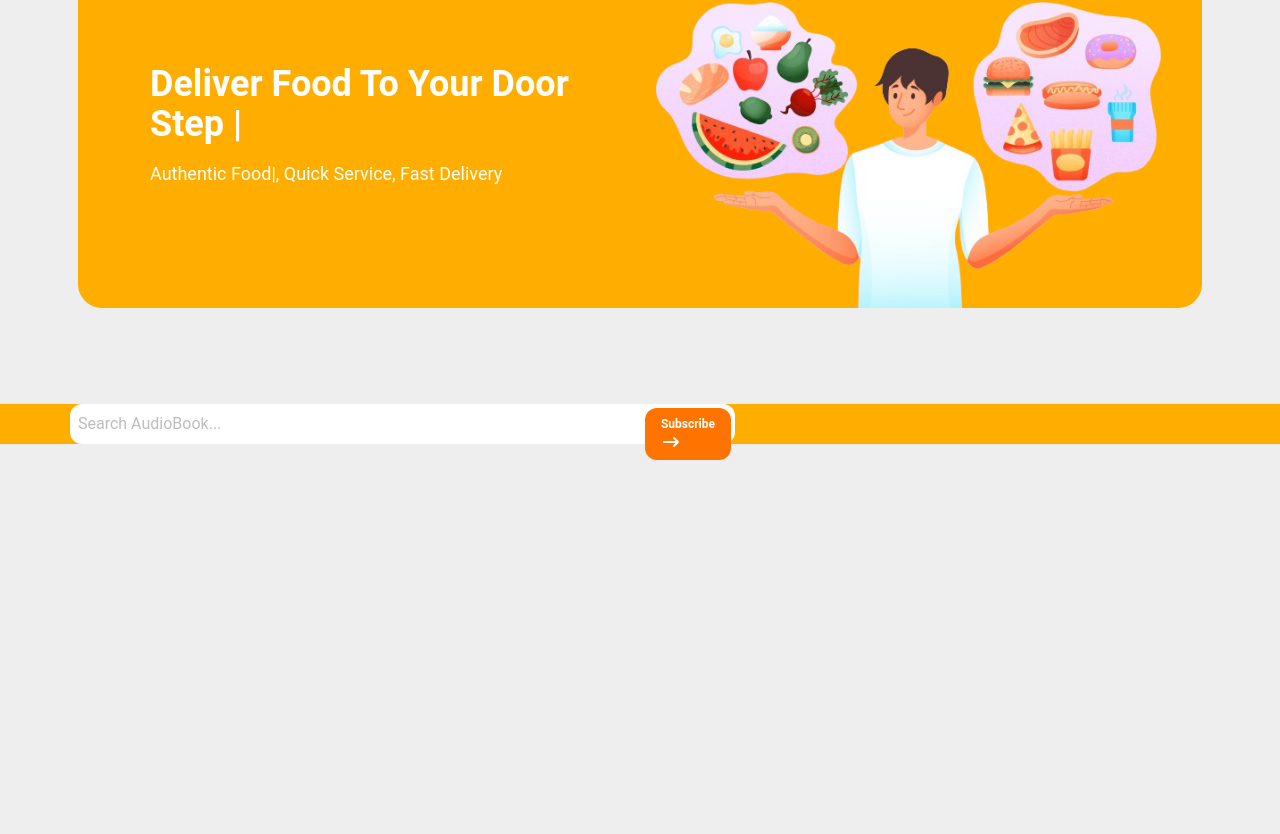
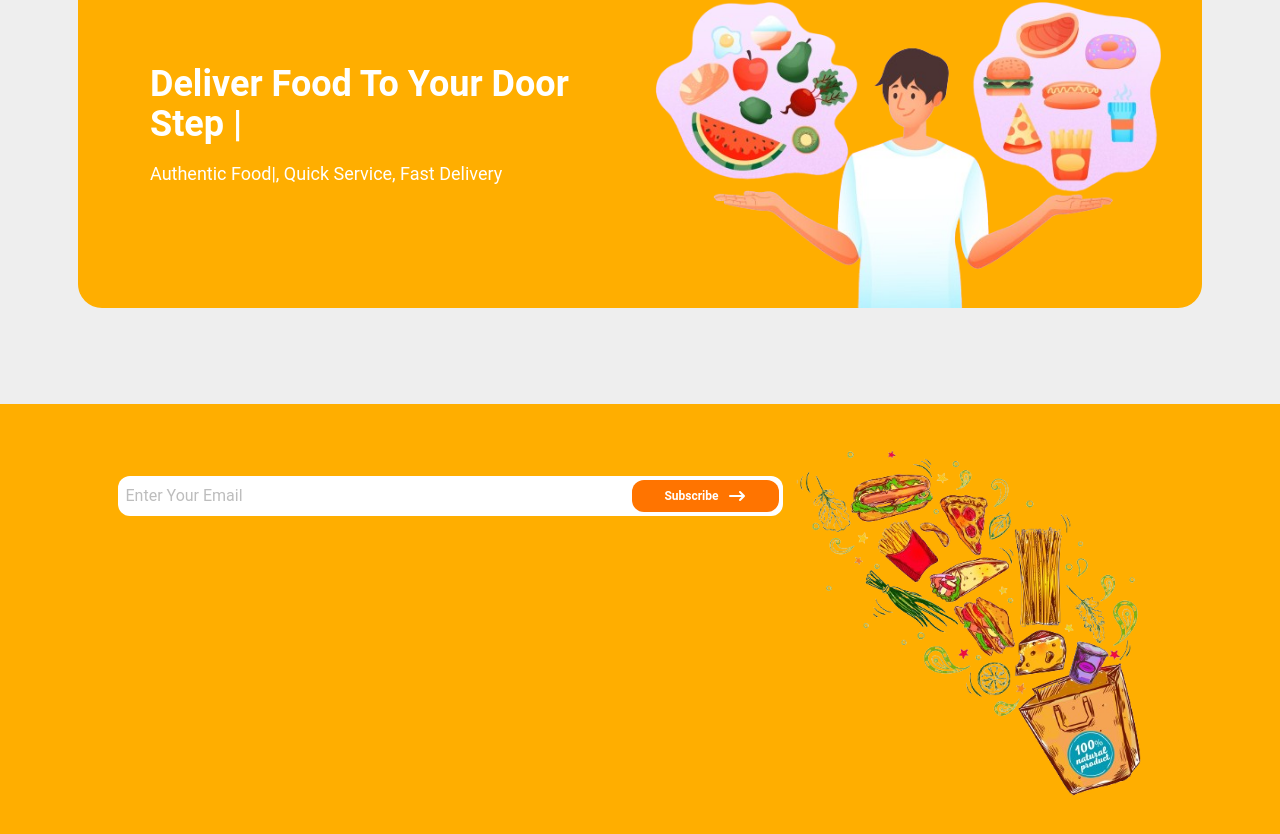
Before and after one commit to codeninja-404/quad-food-client, a React (Vite) app: page / in a window 1280 px wide. Shown: the part 220-1054 px from the top of the page. Before the commit the page ends 800 px from the top, so only its background shows below. Built offline with nearby package versions, Linux system fonts and the light colour scheme.

Commit message:
styling footer

```diff
--- a/src/Components/Footer/Footer.jsx
+++ b/src/Components/Footer/Footer.jsx
@@ -1,21 +1,32 @@
-import { Button } from '@material-tailwind/react';
+import { Button } from "@material-tailwind/react";
 import { HiArrowNarrowRight } from "react-icons/hi";
+import footerImg from "../../assets/Images/Image2.png";
 const Footer = () => {
   return (
-        <footer className='bg-[#FFAE00] '>
-            <div className='max-w-screen-xl mx-auto'>
-            <div className="relative w-7/12  ">
+    <footer className="bg-[#FFAE00] py-8 ">
+      <div className="max-w-screen-xl lg:mx-auto mx-2">
+        <div className="flex justify-center ">
+          <div className="relative w-full md:w-7/12 py-10 ">
             <input
-                placeholder="Search AudioBook..."
+              placeholder="Enter Your Email"
               className="text-black p-2 rounded-xl pr-10 w-full"
               type="text"
             />
             <Button
               size="sm"
-                className="!absolute normal-case rounded-xl bg-[#FF7400] shadow-none right-1 top-1 text-[#ffffff]  "
-              >Subscribe
+              className="!absolute normal-case rounded-xl bg-transparent md:bg-[#FF7400] shadow-none right-1 top-11 text-[#FF7400] md:text-[#ffffff] flex justify-center items-center gap-2 px-8 py-1.5 "
+            >
+              Subscribe
               <HiArrowNarrowRight className="text-xl" />
             </Button>
+          </div>
+          <div className="lg:w-2/6 hidden  md:block mb-4 ">
+            <img
+              className="w-full  h-auto"
+              src={footerImg}
+              alt="Banner Photo"
+            />
+          </div>
         </div>
       </div>
     </footer>
```
Lines whose indentation alone changed are shown as unchanged.
